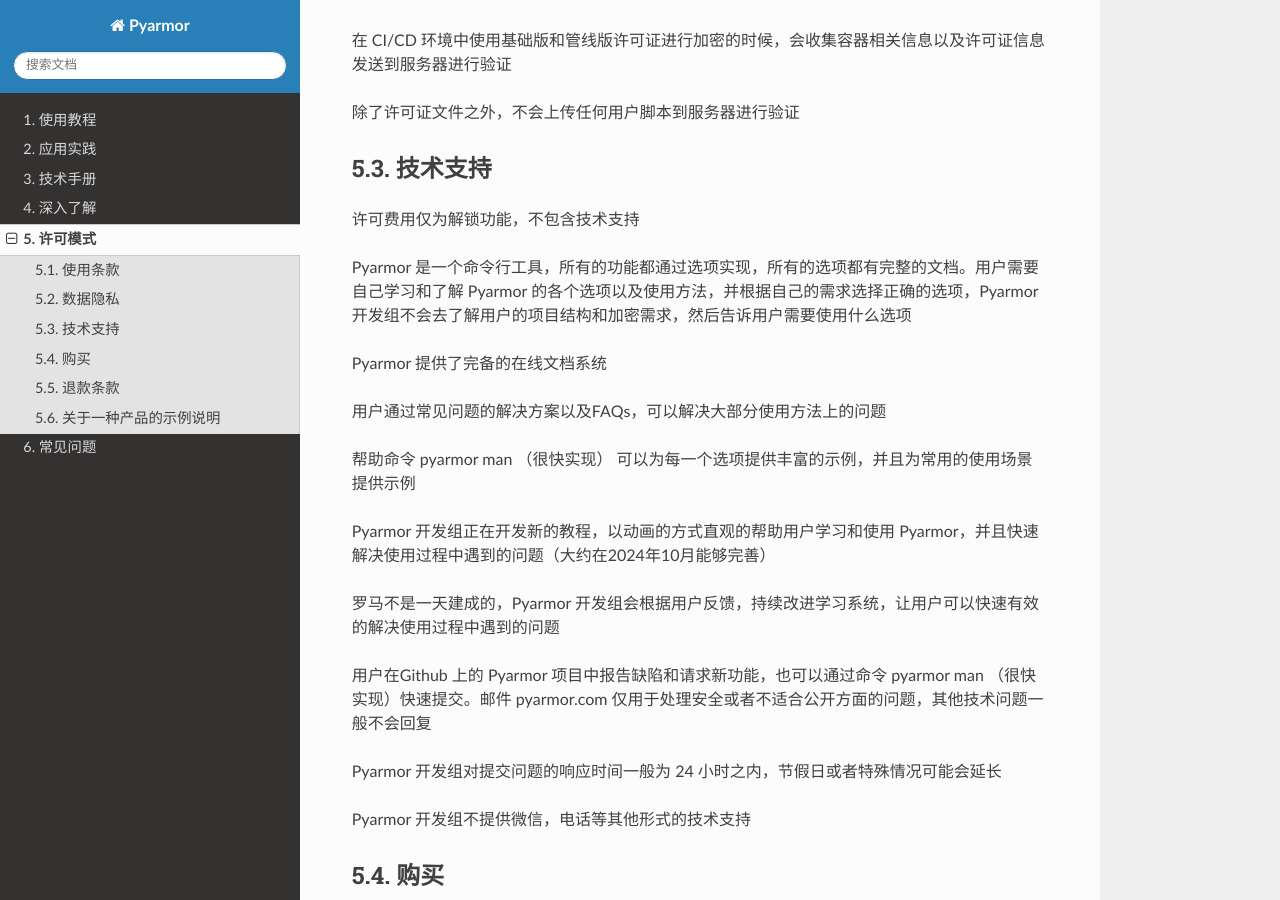
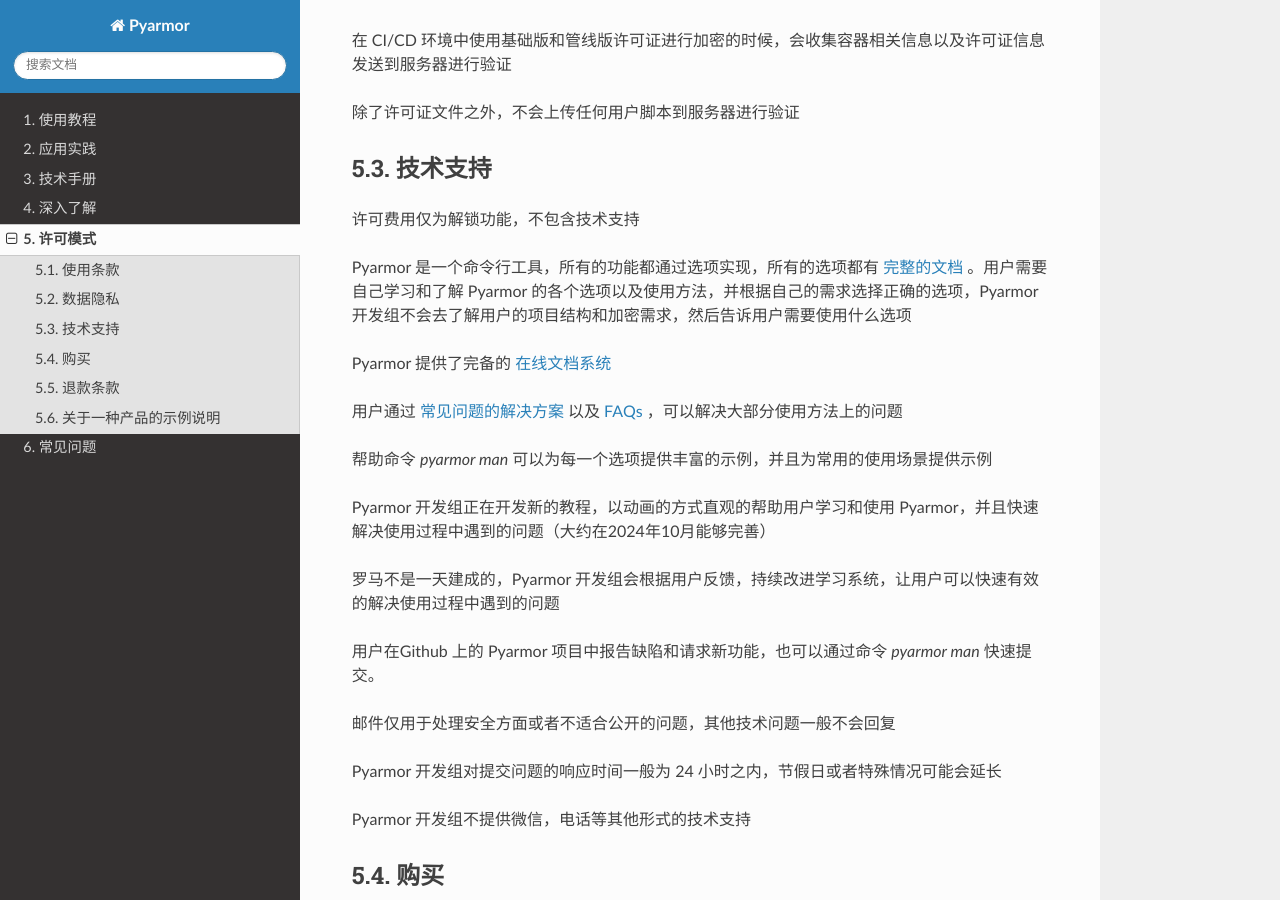
Before and after one commit to dashingsoft/pyarmor-docs-zh, a Sphinx documentation site: the page built from docs/licenses.rst, in a window 1280 px wide and 900 px high, scrolled down 2903 px. Built offline with Sphinx 7.4.7 and the Read the Docs theme 3.1.0, drawn with Linux system fonts in a browser that asks for light colours.

Commit message:
增加技术支持的链接 启用 pyarmor man 来解决问题和提交报告

```diff
--- a/docs/licenses.rst
+++ b/docs/licenses.rst
@@ -144,19 +144,21 @@
 
 许可费用仅为解锁功能，不包含技术支持
 
-Pyarmor 是一个命令行工具，所有的功能都通过选项实现，所有的选项都有完整的文档。用户需要自己学习和了解 Pyarmor 的各个选项以及使用方法，并根据自己的需求选择正确的选项，Pyarmor 开发组不会去了解用户的项目结构和加密需求，然后告诉用户需要使用什么选项
+Pyarmor 是一个命令行工具，所有的功能都通过选项实现，所有的选项都有 :doc:`完整的文档 <reference/man>` 。用户需要自己学习和了解 Pyarmor 的各个选项以及使用方法，并根据自己的需求选择正确的选项，Pyarmor 开发组不会去了解用户的项目结构和加密需求，然后告诉用户需要使用什么选项
 
-Pyarmor 提供了完备的在线文档系统
+Pyarmor 提供了完备的 :doc:`在线文档系统 <index>`
 
-用户通过常见问题的解决方案以及FAQs，可以解决大部分使用方法上的问题
+用户通过 :doc:`常见问题的解决方案 <reference/solutions>` 以及 :doc:`FAQs <questions>` ，可以解决大部分使用方法上的问题
 
-帮助命令 pyarmor man （很快实现） 可以为每一个选项提供丰富的示例，并且为常用的使用场景提供示例
+帮助命令 `pyarmor man` 可以为每一个选项提供丰富的示例，并且为常用的使用场景提供示例
 
 Pyarmor 开发组正在开发新的教程，以动画的方式直观的帮助用户学习和使用 Pyarmor，并且快速解决使用过程中遇到的问题（大约在2024年10月能够完善）
 
 罗马不是一天建成的，Pyarmor 开发组会根据用户反馈，持续改进学习系统，让用户可以快速有效的解决使用过程中遇到的问题
 
-用户在Github 上的 Pyarmor 项目中报告缺陷和请求新功能，也可以通过命令 pyarmor man （很快实现）快速提交。邮件 pyarmor.com 仅用于处理安全或者不适合公开方面的问题，其他技术问题一般不会回复
+用户在Github 上的 Pyarmor 项目中报告缺陷和请求新功能，也可以通过命令 `pyarmor man` 快速提交。
+
+邮件仅用于处理安全方面或者不适合公开的问题，其他技术问题一般不会回复
 
 Pyarmor 开发组对提交问题的响应时间一般为 24 小时之内，节假日或者特殊情况可能会延长
 
```
